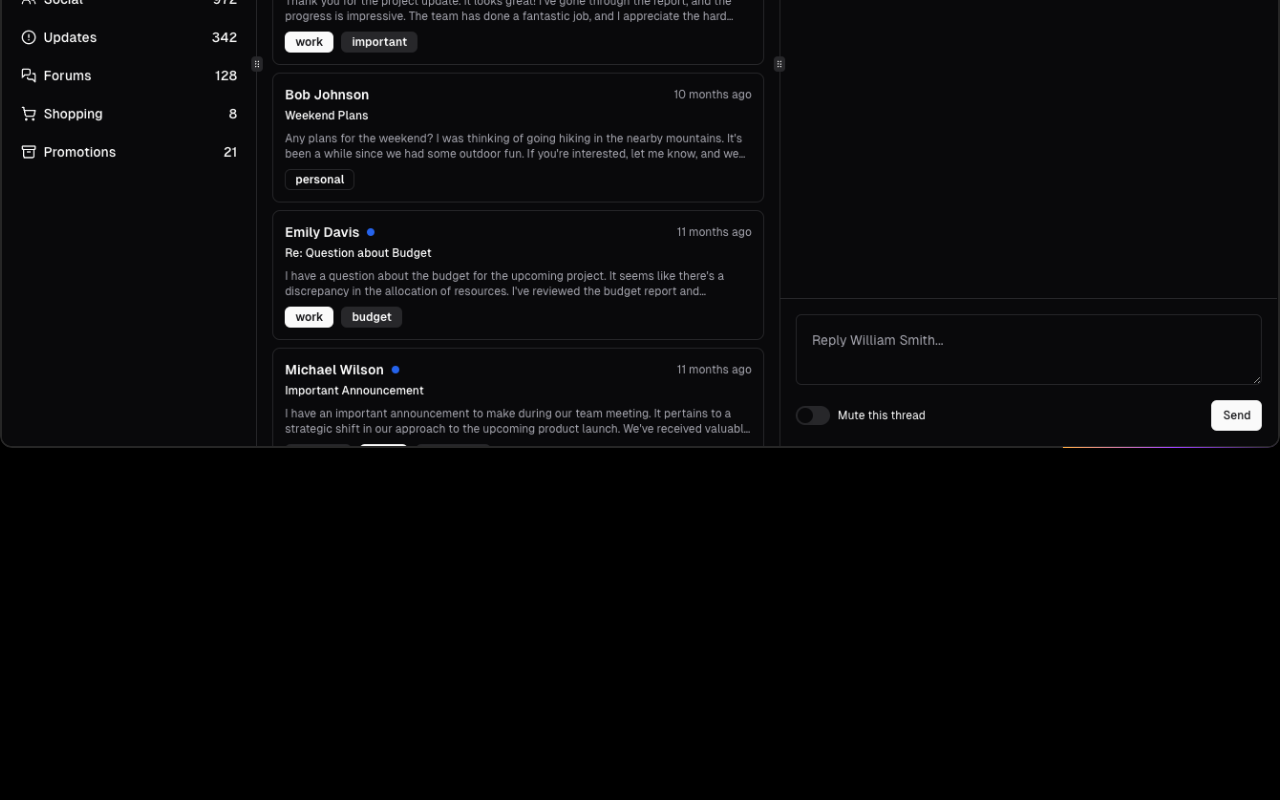
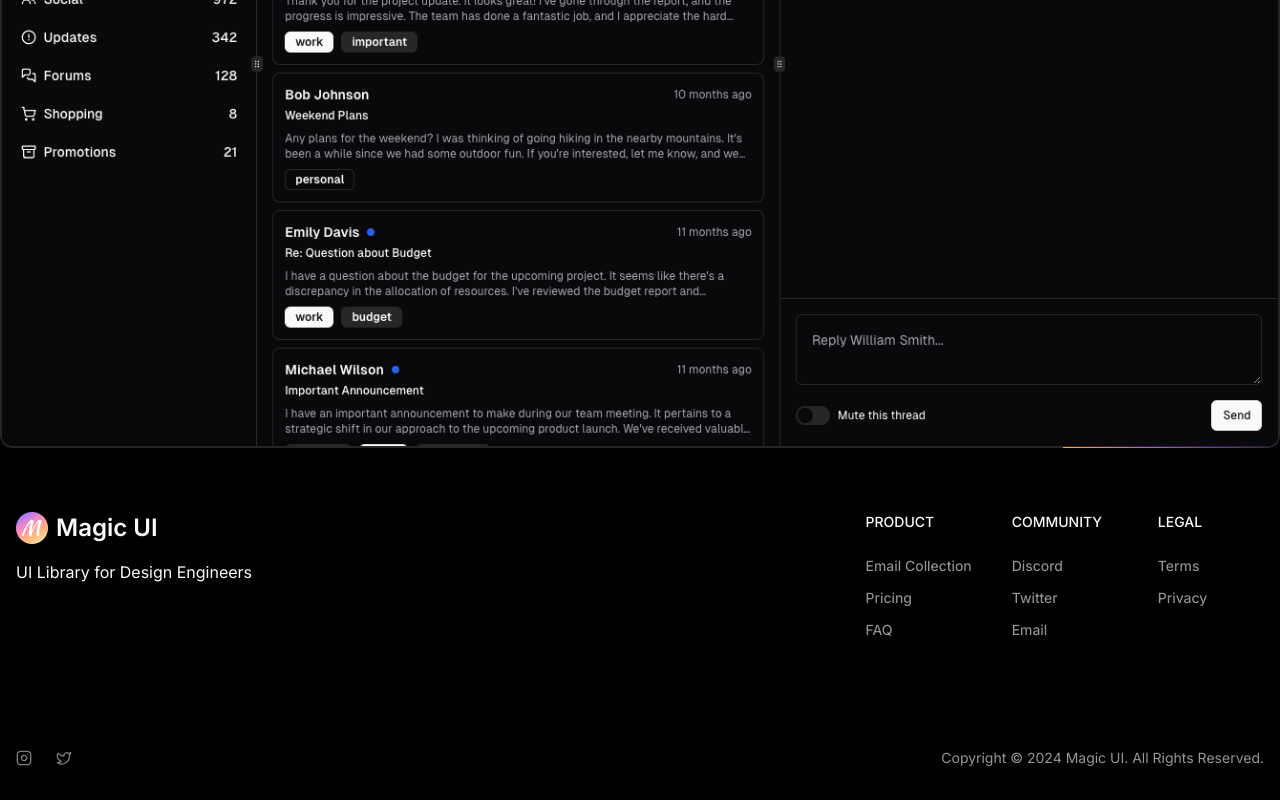
Before and after one commit to xyryc/AlphaBuild, a React (Vite) app: page / in a window 1280 px wide. Shown: the part 994-1794 px from the top of the page. Before the commit the page ends 1442 px from the top, so only its background shows below. Built offline with nearby package versions, Linux system fonts and the light colour scheme.

Commit message:
added footer

```diff
--- a/src/App.jsx
+++ b/src/App.jsx
@@ -1,4 +1,5 @@
 import Banner from "./components/Banner";
+import Footer from "./components/Footer";
 import Navbar from "./components/Navbar";
 
 function App() {
@@ -8,9 +9,9 @@ function App() {
 
       <main className="pt-[60px]">
         <Banner />
+      </main>
 
-
-      </main>
+      <Footer />
     </div>
   );
 }
--- a/src/components/Banner.jsx
+++ b/src/components/Banner.jsx
@@ -9,7 +9,7 @@ const Banner = () => {
   return (
     <>
       <div className="relative flex h-[550px] w-full flex-col items-center justify-center overflow-hidden rounded-lg bg-background">
-        <span className="pointer-events-none z-10 whitespace-pre-wrap">
+        <span className=" z-10 whitespace-pre-wrap">
           {/* animated shiny text */}
           <div className="z-10 flex items-center justify-center">
             <div
@@ -43,21 +43,19 @@ const Banner = () => {
 
         <Particles
           className="absolute inset-0 z-0"
-          quantity={20}
+          quantity={25}
           ease={80}
           color={"#ffffff"}
           refresh
         />
       </div>
 
-      <div className="mt-16 relative container mx-auto rounded-xl overflow-hidden">
-        <div>
-          <img
-            src="hero-dark.png"
-            alt="image"
-            className="w-full h-full object-cover border-2 overflow-hidden rounded-xl"
-          />
-        </div>
+      <div className="overflow-hidden mt-16 relative container mx-auto rounded-xl">
+        <img
+          src="hero-dark.png"
+          alt="image"
+          className="w-full h-full object-cover border-2 rounded-xl"
+        />
 
         <BorderBeam duration={12} size={200} />
       </div>
--- /dev/null
+++ b/src/components/Footer.jsx
@@ -0,0 +1,78 @@
+import { Instagram, Twitter } from "lucide-react";
+import FooterLogo from "/icon.png";
+
+const Footer = () => {
+  return (
+    <div className="container mx-auto px-4">
+      {/* top */}
+      <div className="py-16 flex justify-between">
+        {/* left */}
+        <div>
+          <div className="flex items-center gap-2">
+            <img src={FooterLogo} alt="Footer Logo" className="w-8 h-8" />
+
+            <span className="text-2xl font-semibold">Magic UI</span>
+          </div>
+
+          <p className="mt-4">UI Library for Design Engineers</p>
+        </div>
+
+        {/* right */}
+        <div className="grid grid-cols-3 gap-10">
+          <div>
+            <h3 className="text-sm font-medium mb-6 uppercase">Product</h3>
+            <p className="text-sm font-[450] opacity-60 hover:opacity-100 cursor-pointer mb-3">
+              Email Collection
+            </p>
+            <p className="text-sm font-[450] opacity-60 hover:opacity-100 cursor-pointer mb-3">
+              Pricing
+            </p>
+            <p className="text-sm font-[450] opacity-60 hover:opacity-100 cursor-pointer mb-3">
+              FAQ
+            </p>
+          </div>
+
+          <div>
+            <h3 className="text-sm font-medium mb-6 uppercase">Community</h3>
+            <p className="text-sm font-[450] opacity-60 hover:opacity-100 cursor-pointer mb-3">
+              Discord
+            </p>
+            <p className="text-sm font-[450] opacity-60 hover:opacity-100 cursor-pointer mb-3">
+              Twitter
+            </p>
+            <p className="text-sm font-[450] opacity-60 hover:opacity-100 cursor-pointer mb-3">
+              Email
+            </p>
+          </div>
+
+          <div>
+            <h3 className="text-sm font-medium mb-6 uppercase">Legal</h3>
+            <p className="text-sm font-[450] opacity-60 hover:opacity-100 cursor-pointer mb-3">
+              Terms
+            </p>
+            <p className="text-sm font-[450] opacity-60 hover:opacity-100 cursor-pointer mb-3">
+              Privacy
+            </p>
+          </div>
+        </div>
+      </div>
+
+      {/* bottom */}
+      <div className="flex justify-between items-center py-8">
+        {/* left */}
+        <div className="flex gap-6 opacity-50">
+          <Instagram className="w-4 h-4" />
+
+          <Twitter className="w-4 h-4" />
+        </div>
+
+        {/* right */}
+        <p className="text-sm opacity-60 cursor-pointer">
+          Copyright © 2024 Magic UI. All Rights Reserved.
+        </p>
+      </div>
+    </div>
+  );
+};
+
+export default Footer;
--- /dev/null
+++ b/src/components/magicui/neon-gradient-card.jsx
@@ -0,0 +1,80 @@
+"use client";;
+import { useEffect, useRef, useState } from "react";
+
+import { cn } from "@/lib/utils";
+
+export const NeonGradientCard = ({
+  className,
+  children,
+  borderSize = 2,
+  borderRadius = 20,
+  neonColors = {
+    firstColor: "#ff00aa",
+    secondColor: "#00FFF1",
+  },
+  ...props
+}) => {
+  const containerRef = useRef(null);
+  const [dimensions, setDimensions] = useState({ width: 0, height: 0 });
+
+  useEffect(() => {
+    const updateDimensions = () => {
+      if (containerRef.current) {
+        const { offsetWidth, offsetHeight } = containerRef.current;
+        setDimensions({ width: offsetWidth, height: offsetHeight });
+      }
+    };
+
+    updateDimensions();
+    window.addEventListener("resize", updateDimensions);
+
+    return () => {
+      window.removeEventListener("resize", updateDimensions);
+    };
+  }, []);
+
+  useEffect(() => {
+    if (containerRef.current) {
+      const { offsetWidth, offsetHeight } = containerRef.current;
+      setDimensions({ width: offsetWidth, height: offsetHeight });
+    }
+  }, [children]);
+
+  return (
+    (<div
+      ref={containerRef}
+      style={
+        {
+          "--border-size": `${borderSize}px`,
+          "--border-radius": `${borderRadius}px`,
+          "--neon-first-color": neonColors.firstColor,
+          "--neon-second-color": neonColors.secondColor,
+          "--card-width": `${dimensions.width}px`,
+          "--card-height": `${dimensions.height}px`,
+          "--card-content-radius": `${borderRadius - borderSize}px`,
+          "--pseudo-element-background-image": `linear-gradient(0deg, ${neonColors.firstColor}, ${neonColors.secondColor})`,
+          "--pseudo-element-width": `${dimensions.width + borderSize * 2}px`,
+          "--pseudo-element-height": `${dimensions.height + borderSize * 2}px`,
+          "--after-blur": `${dimensions.width / 3}px`
+        }
+      }
+      className={cn("relative z-10 size-full rounded-[var(--border-radius)]", className)}
+      {...props}>
+      <div
+        className={cn(
+          "relative size-full min-h-[inherit] rounded-[var(--card-content-radius)] bg-gray-100 p-6",
+          "before:absolute before:-left-[var(--border-size)] before:-top-[var(--border-size)] before:-z-10 before:block",
+          "before:h-[var(--pseudo-element-height)] before:w-[var(--pseudo-element-width)] before:rounded-[var(--border-radius)] before:content-['']",
+          "before:bg-[linear-gradient(0deg,var(--neon-first-color),var(--neon-second-color))] before:bg-[length:100%_200%]",
+          "before:animate-background-position-spin",
+          "after:absolute after:-left-[var(--border-size)] after:-top-[var(--border-size)] after:-z-10 after:block",
+          "after:h-[var(--pseudo-element-height)] after:w-[var(--pseudo-element-width)] after:rounded-[var(--border-radius)] after:blur-[var(--after-blur)] after:content-['']",
+          "after:bg-[linear-gradient(0deg,var(--neon-first-color),var(--neon-second-color))] after:bg-[length:100%_200%] after:opacity-80",
+          "after:animate-background-position-spin",
+          "dark:bg-neutral-900"
+        )}>
+        {children}
+      </div>
+    </div>)
+  );
+};
--- a/tailwind.config.js
+++ b/tailwind.config.js
@@ -52,7 +52,8 @@ export default {
   			}
   		},
   		animation: {
-  			'shiny-text': 'shiny-text 8s infinite'
+  			'shiny-text': 'shiny-text 8s infinite',
+  			'background-position-spin': 'background-position-spin 3000ms infinite alternate'
   		},
   		keyframes: {
   			'shiny-text': {
@@ -62,6 +63,14 @@ export default {
   				'30%, 60%': {
   					'background-position': 'calc(100% + var(--shiny-width)) 0'
   				}
+  			},
+  			'background-position-spin': {
+  				'0%': {
+  					backgroundPosition: 'top center'
+  				},
+  				'100%': {
+  					backgroundPosition: 'bottom center'
+  				}
   			}
   		}
   	}
```
Also changed, not shown: public/icon.png (added).
